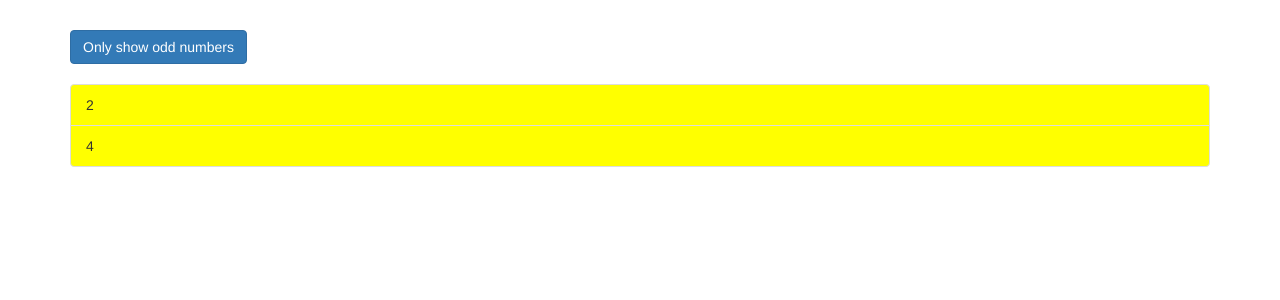
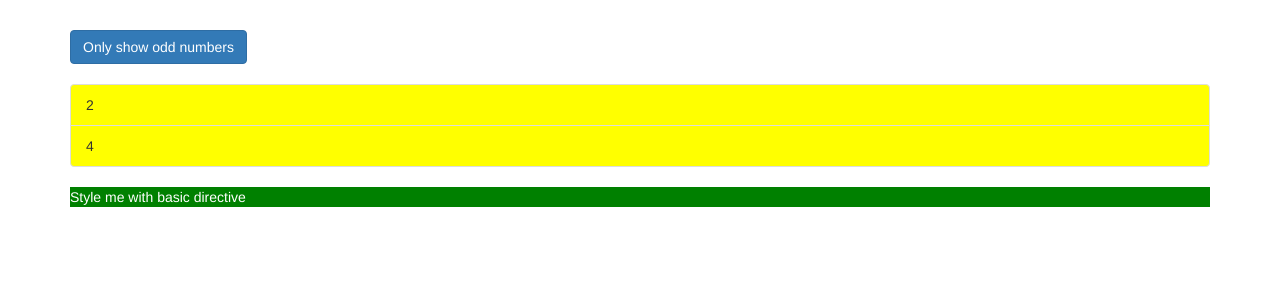
Before and after one commit to BeataJ/directive, an Angular app: page / in a window 1280 px wide. Shown: the top 300 px of the page. Built offline with nearby package versions, Linux system fonts and the light colour scheme.

Commit message:
add appBasicHighlight to p

```diff
--- a/src/app/app.component.html
+++ b/src/app/app.component.html
@@ -25,6 +25,7 @@
         </div>
 
       </ul>
+      <p appBasicHighlight>Style me with basic directive</p>
       <!-- <ng-template [ngIf]="onlyOdd">
         <p>Only odd</p>
       </ng-template>
--- a/src/app/basic-highlight/basic-highlight.directive.ts
+++ b/src/app/basic-highlight/basic-highlight.directive.ts
@@ -9,6 +9,7 @@ export class BasicHighlightDirective implements OnInit {
 
  ngOnInit () {
    this.elementRef.nativeElement.style.backgroundColor = 'green';
+   this.elementRef.nativeElement.style.color = 'white'
  }
 
 }
```
